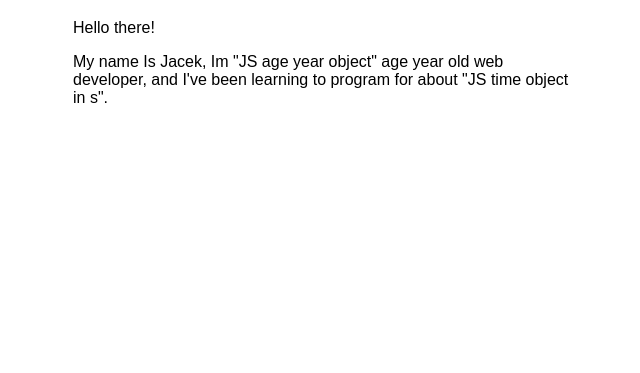
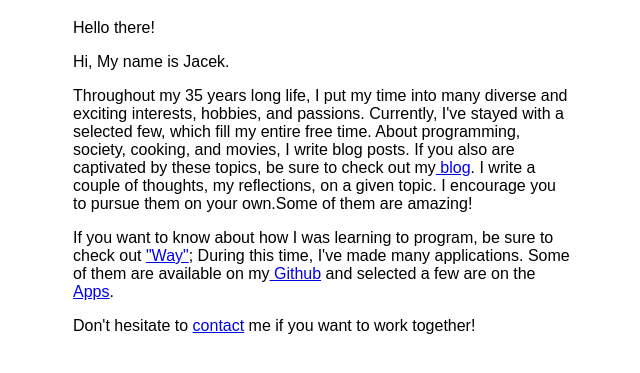
Before and after one commit to Jatzek3/Culinary-Blog, a Gatsby site: page /about in a window 1280 px wide. Shown: the part 229-602 px from the top of the page, without its empty margins (317-957 px from the left). Built offline with nearby package versions, Linux system fonts and the light colour scheme; Gatsby itself is replaced by a stand-in of ours.

Commit message:
added About me page

```diff
--- a/src/pages/about.js
+++ b/src/pages/about.js
@@ -1,15 +1,22 @@
 import * as React from 'react'
 import Layout from '../components/layout'
+import { Link } from 'gatsby'
+
 const AboutPage = () => {
     return (
         <Layout pageTitle="About Me">
             <p>Hello there!</p>
-            <p>My name Is Jacek, Im "JS age year object" age year old web developer, and
-                I've been learning to program for about "JS time object in s".
-
-
+            <p> Hi, My name is Jacek.</p>
+            <p> Throughout my 35 years long life,
+                I put my time into many diverse and exciting interests, hobbies, and passions.
+                Currently, I've stayed with a selected few, which fill my entire free time.
+                About programming, society, cooking, and movies, I write blog posts. If you also are captivated by these topics, be sure to check out my<Link to="/blog"> blog</Link>.
+                I write a couple of thoughts, my reflections, on a given topic. I encourage you to pursue them on your own.Some of them are amazing!</p>
+            <p>If you want to know about how I was learning to program, be sure to check out <Link to="/way">"Way"</Link>; During this time, I've made many applications.
+                Some of them are available on my<a href="https://github.com/Jatzek3" target="blank"> Github</a> and selected a few are on the<Link to="/apps"> Apps</Link>.
+                <p>Don't hesitate to <Link to="/contact">contact</Link> me if you want to work together!</p>
             </p>
-        </Layout>
+        </Layout >
     )
 }
 export default AboutPage
--- a/src/pages/index.js
+++ b/src/pages/index.js
@@ -13,7 +13,7 @@ const IndexPage = () => {
       <p>Some of my <Link to="/apps">Apps</Link></p>
       <p>And description of my <Link to="/way">Programming Journey</Link></p>
       <p>List of blog posts by category<Link to="/map">Map</Link></p> */}
-      <button><Link to="/map">Explore</Link></button>
+      <button><Link to="/about">Explore</Link></button>
       <StaticImage
         alt="An Img from the internet"
         src="../images/_HYHtD8F.webp"
--- a/todo.txt
+++ b/todo.txt
@@ -1,4 +1,5 @@
 - Zrobić About me rewelacyjny
+dodać do mapy aplikacje i way
 - dodać favico
 - clean up the graphQL
 - styling od Weroniki
@@ -7,19 +8,22 @@
 -apps - Reviews-poprawić Style
 -apps - Weather-poprawić Style / usunąć zapytanie o zgodę na geolokalizacje
 
-- htmx
+
 -zupa marchewkowa Curry
 4. wpis o accessabillity
 Łysenkizm
 5  wpis o nightcrawler
 ziemniaki smażone w sosie piwnym
+-wpis o svelte
 
+-Slavoj Żizek
 6. wpis o service workers
 React
 Big short
 Social Network
 -placki ziemniaczane.
 -. Aglio e Olio
+
 
 Wpis o Syntax
 Wpis o Talk Python to me
```
